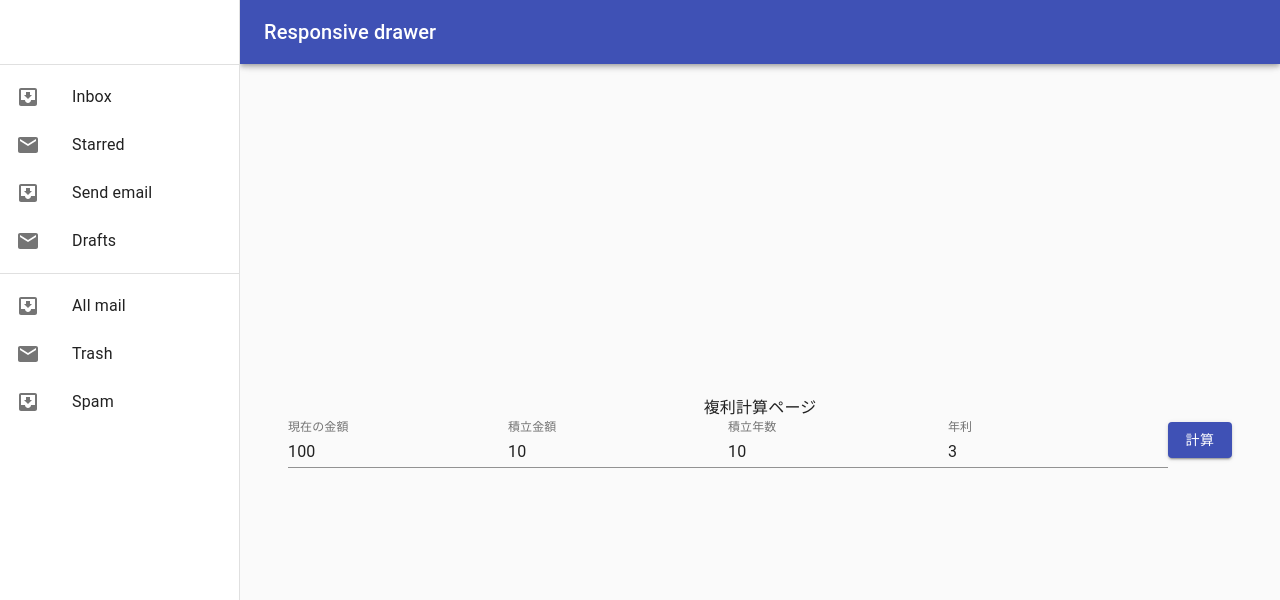
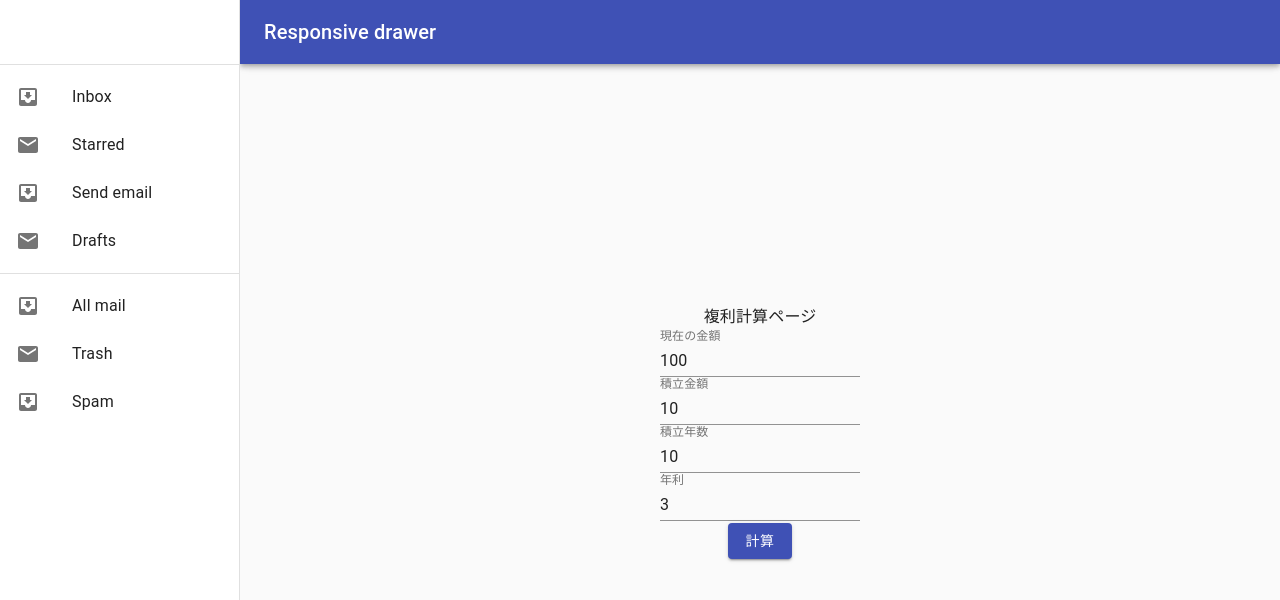
Before and after one commit to somurieengieer/fire-simulator, a React (Create React App) app: page / in a window 1280 px wide. Shown: the top 600 px of the page. Built offline with nearby package versions, Linux system fonts and the light colour scheme.

Commit message:
複利計算ページのレイアウトを修正

```diff
--- /dev/null
+++ b/src/layout/atoms/JustifyCenterBox.tsx
@@ -0,0 +1,28 @@
+import React from 'react';
+import {Box} from "@material-ui/core";
+import {makeStyles} from "@material-ui/core/styles";
+
+const useStyles = makeStyles({
+  table: {
+    width: 650,
+  },
+});
+
+interface Props {
+  width: string,
+  children: React.ReactNode;
+}
+
+// 複利計算ページ
+export function JustifyCenterBox({width, children}: Props) {
+
+  return (
+    <>
+      <Box display="flex" justifyContent="center">
+        <Box style={{width: width}}>
+          {children}
+        </Box>
+      </Box>
+    </>
+  );
+}
--- a/src/layout/molecules/DrawerMenu.tsx
+++ b/src/layout/molecules/DrawerMenu.tsx
@@ -14,7 +14,7 @@ import MailIcon from '@material-ui/icons/Mail';
 import MenuIcon from '@material-ui/icons/Menu';
 import Toolbar from '@material-ui/core/Toolbar';
 import Typography from '@material-ui/core/Typography';
-import { makeStyles, useTheme, Theme, createStyles } from '@material-ui/core/styles';
+import {createStyles, makeStyles, Theme, useTheme} from '@material-ui/core/styles';
 
 const drawerWidth = 240;
 
@@ -47,7 +47,7 @@ const useStyles = makeStyles((theme: Theme) =>
       width: drawerWidth,
     },
     content: {
-      flexGrow: 1,
+      // flexGrow: 1,
       padding: theme.spacing(3),
     },
   }),
--- a/src/layout/organism/CompoundInterestPage.tsx
+++ b/src/layout/organism/CompoundInterestPage.tsx
@@ -1,17 +1,5 @@
 import React, {useState} from 'react';
-import {
-  Box,
-  Button,
-  Paper,
-  Table,
-  TableBody,
-  TableCell,
-  TableContainer,
-  TableHead,
-  TableRow,
-  TextField,
-  Typography
-} from "@material-ui/core";
+import {Button, TextField, Typography} from "@material-ui/core";
 import {
   calcCompoundInterestResult,
   CompoundInterestProps,
@@ -20,6 +8,7 @@ import {
 import {makeStyles} from "@material-ui/core/styles";
 import {CompoundInterestTable} from "../molecules/CompoundInterestTable";
 import ResponsiveDrawer from "../molecules/DrawerMenu";
+import {JustifyCenterBox} from "../atoms/JustifyCenterBox";
 
 const useStyles = makeStyles({
   table: {
@@ -46,6 +35,7 @@ export function CompoundInterestPage() {
   return (
     <>
       <ResponsiveDrawer>
+        <JustifyCenterBox width={'200px'}>
             <Typography>複利計算ページ</Typography>
             <TextField label="現在の金額"
                        defaultValue={interestProps.presentAmount}
@@ -68,11 +58,12 @@ export function CompoundInterestPage() {
             >
               計算
             </Button>
+        </JustifyCenterBox>
 
       {compoundInterestResult && (
-        <Box display="flex" justifyContent="center">
+        <JustifyCenterBox width={'250px'}>
           <CompoundInterestTable result={compoundInterestResult.result} />
-        </Box>
+        </JustifyCenterBox>
       )}
       </ResponsiveDrawer>
     </>
```
Lines whose indentation alone changed are shown as unchanged.
